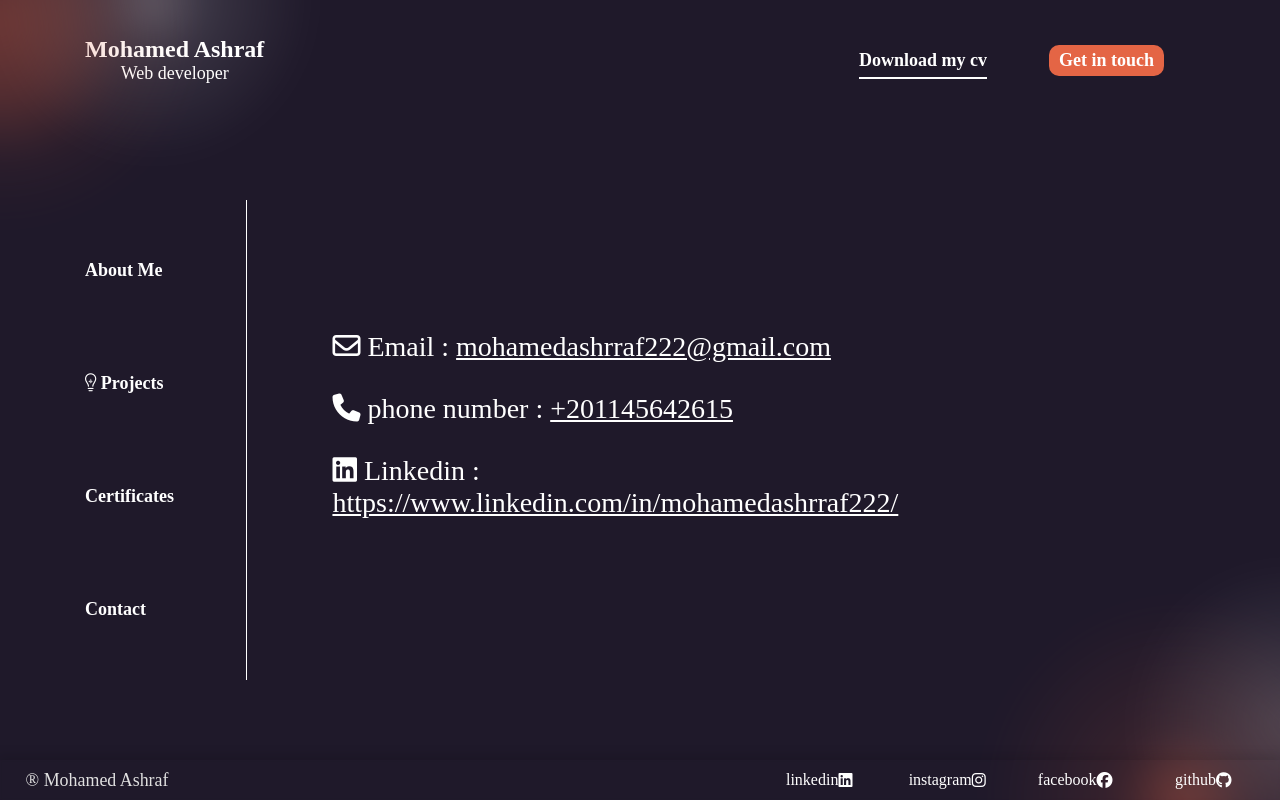
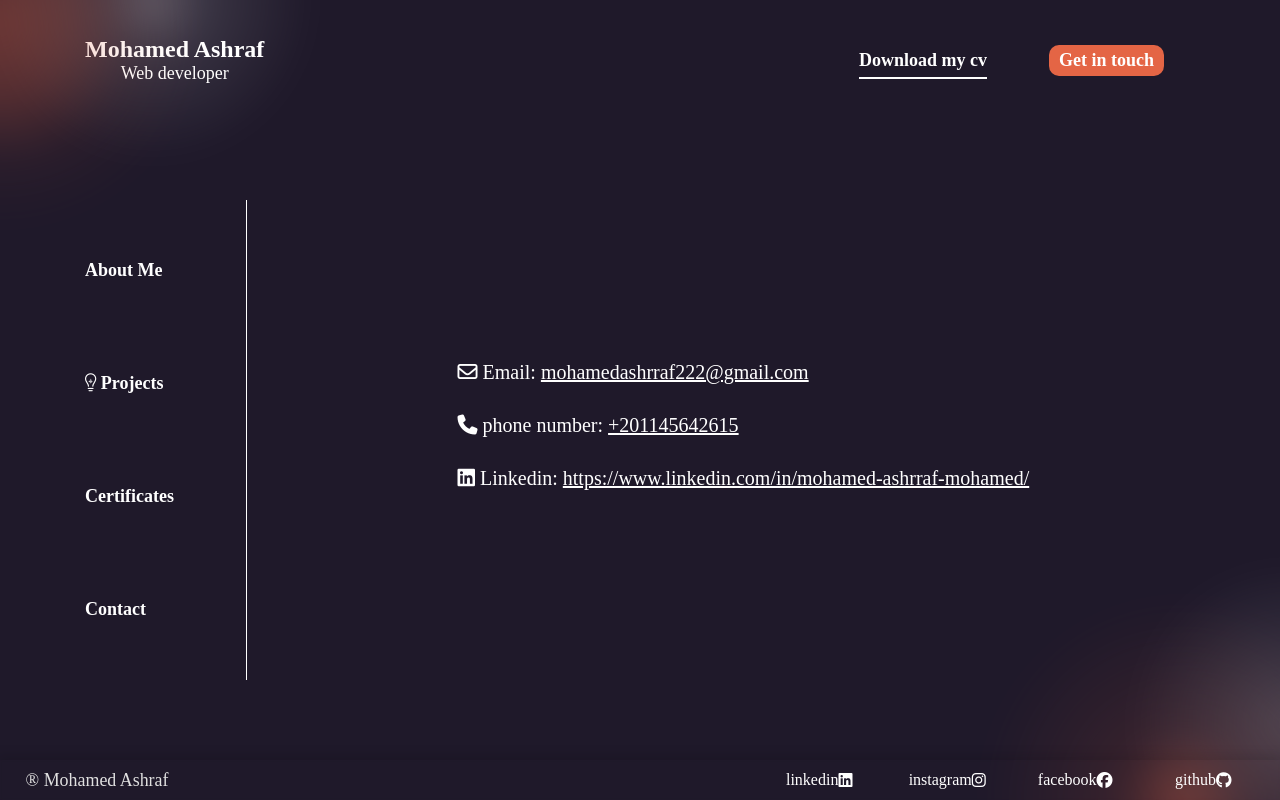
Before and after one commit to mohamedashrraf222/personalPage, a React (Vite) app: page /personalPage/contactMe in a window 1280 px wide. Built offline with nearby package versions, Linux system fonts and the light colour scheme.

Commit message:
linkedin change

```diff
--- a/src/assets/components/Contact.jsx
+++ b/src/assets/components/Contact.jsx
@@ -5,9 +5,9 @@ const Contact = () => {
   return (
       <div id="contact-me">
         <div>
-          <h1> <i className="fa-regular fa-envelope"></i> Email : <a href="mailto:mohamedashrraf222@gmail.com">mohamedashrraf222@gmail.com</a> </h1>
-          <h1> <i className="fa-solid fa-phone"></i> phone number : <a href="tel:+201145642615"> +201145642615</a> </h1>
-          <h1> <i className="fab fa-linkedin"></i> Linkedin : <a href="https://www.linkedin.com/in/mohamedashrraf222/">https://www.linkedin.com/in/mohamedashrraf222/</a></h1>
+          <h1> <i className="fa-regular fa-envelope"></i> Email: <a href="mailto:mohamedashrraf222@gmail.com">mohamedashrraf222@gmail.com</a> </h1>
+          <h1> <i className="fa-solid fa-phone"></i> phone number: <a href="tel:+201145642615"> +201145642615</a> </h1>
+          <h1> <i className="fab fa-linkedin"></i> Linkedin: <a href="https://www.linkedin.com/in/mohamed-ashrraf-mohamed/">https://www.linkedin.com/in/mohamed-ashrraf-mohamed/</a></h1>
         </div>
       <img src="/personalPage/images/contact2.svg" className="mySVG" />
       </div>
--- a/src/assets/components/footer.jsx
+++ b/src/assets/components/footer.jsx
@@ -6,7 +6,7 @@ export default function Footer({load}) {
     <div className={"mainFooter--container"}>
       <h1>® Mohamed Ashraf</h1>
       <div className="social-icons">
-            <a href="https://www.linkedin.com/in/mohamedashrraf222/" target="_blank">linkedin <i className="fab fa-linkedin"></i></a>
+            <a href="https://www.linkedin.com/in/mohamed-ashrraf-mohamed/" target="_blank">linkedin <i className="fab fa-linkedin"></i></a>
             <a href="https://www.instagram.com/mohamed_ashraf.222/" target="_blank">instagram <i className="fab fa-instagram"></i></a>
             <a href="https://www.facebook.com/mohamed.mo.585/" target="_blank">facebook <i className="fab fa-facebook"></i></a>
             <a href="https://github.com/mohamedashrraf222" target="_blank">github <i className="fab fa-github"></i></a>
--- a/src/assets/styles/contact.css
+++ b/src/assets/styles/contact.css
@@ -1,8 +1,8 @@
 #contact-me {
+  width: 100%;
   height: 100%;
   display: flex;
-  width: calc(100% - 20vw);
-  padding: 10vh 8vw;
+  padding: 10vh 4vw;
   align-items: center;
   justify-content: center;
 }
@@ -16,7 +16,7 @@
 #contact-me>div>h1{
   color: white;
   font-weight: 200;
-  font-size: 3.5vmin;
+  font-size: 20px;
   margin-bottom: 30px;
 }
 #contact-me a{
@@ -50,6 +50,7 @@
     font-size: 13px;
     margin-bottom: 30px;
     width: 100%;
+    text-align: center;
   }
 
 }
```
